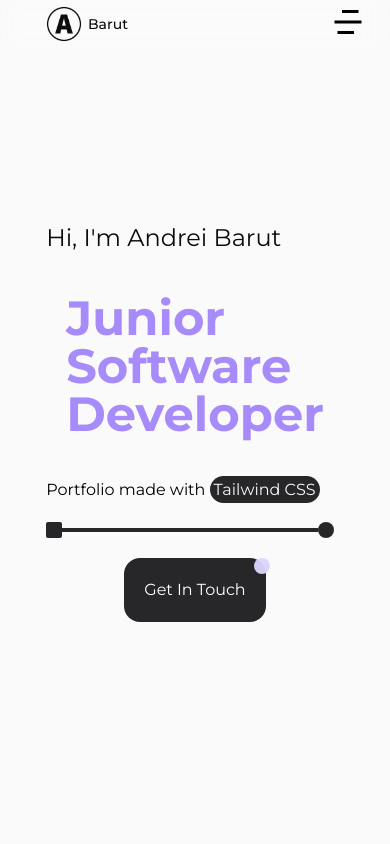
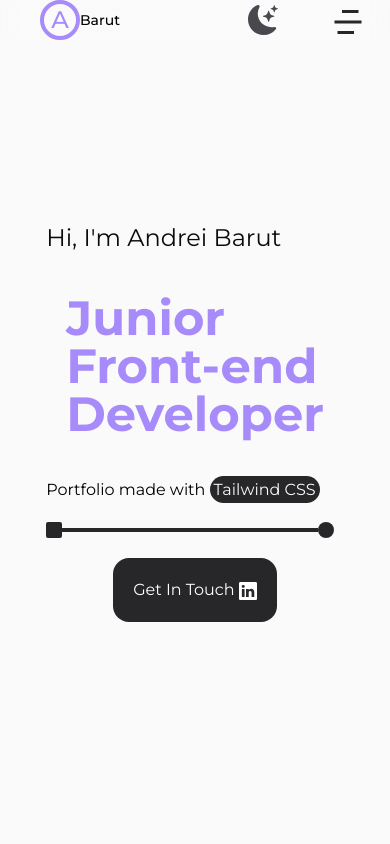
Before and after one commit to andreiBarut/minimalist-web-portfolio, a React (Vite) app: page / in a window 390 px wide. Shown: the top 844 px of the page. Built offline with nearby package versions, Linux system fonts and the light colour scheme; a web font is replaced by a local one.

Commit message:
added dark mode and home animation

```diff
--- a/index.html
+++ b/index.html
@@ -3,11 +3,13 @@
 	<head>
 		<meta charset="UTF-8" />
 		<link rel="icon" type="image/svg+xml" href="/AB-logos_white.png" />
+		<link href="https://unpkg.com/aos@2.3.1/dist/aos.css" rel="stylesheet" />
 		<meta name="viewport" content="width=device-width, initial-scale=1.0" />
 		<title>Andrei Barut - Web Portfolio</title>
 	</head>
-	<body>
+	<body className="dark">
 		<div id="root"></div>
 		<script type="module" src="/src/main.jsx"></script>
+		<script src="https://unpkg.com/aos@2.3.1/dist/aos.js"></script>
 	</body>
 </html>
--- a/package.json
+++ b/package.json
@@ -9,6 +9,7 @@
     "preview": "vite preview"
   },
   "dependencies": {
+    "aos": "^2.3.4",
     "react": "^18.2.0",
     "react-awesome-reveal": "^4.2.3",
     "react-dom": "^18.2.0",
--- a/src/App.css
+++ b/src/App.css
@@ -15,7 +15,7 @@
 	height: 92vh;
 } */
 
-.hi-container {
+/* .hi-container {
 	animation-name: appear;
 	animation-duration: 2s;
 	opacity: 0;
@@ -25,8 +25,6 @@
 	position: absolute;
 	top: 50%;
 	left: 50%;
-
-	/* animation: ease-in; */
 }
 
 @keyframes appear {
@@ -89,4 +87,4 @@
 	animation-name: profile-circle;
 	animation-duration: 2s;
 	animation-iteration-count: infinite;
-}
+} */
--- a/src/App.jsx
+++ b/src/App.jsx
@@ -1,4 +1,4 @@
-import { useState } from "react";
+import { useEffect, useState } from "react";
 import reactLogo from "./assets/react.svg";
 import "./App.css";
 import Navbar from "./components/Navbar";
@@ -9,13 +9,12 @@ import Projects from "./pages/Projects";
 import Hi from "./components/Hi";
 import Footer from "./pages/Footer";
 import { Fade, Zoom, Reveal, Flip, Slide } from "react-awesome-reveal";
-
+import Aos from "aos";
 function App() {
-	const [count, setCount] = useState(0);
-
+	Aos.init();
 	return (
-		<div className="App bg-zinc-50">
-			<Hi />
+		<div className="App bg-zinc-50 dark:bg-zinc-800">
+			{/* <Hi /> */}
 
 			<div className="app-content-container">
 				<Navbar />
--- /dev/null
+++ b/src/components/Logo.jsx
@@ -0,0 +1,12 @@
+const Logo = () => {
+	return (
+		<>
+			<div className="border-4 border-violet-400 rounded-full h-8 w-8 flex justify-center items-center text-violet-400 text-2xl p-4">
+				<a href="#home">A</a>
+			</div>
+			<a href="#home">Barut</a>
+		</>
+	);
+};
+
+export default Logo;
--- a/src/components/Navbar.jsx
+++ b/src/components/Navbar.jsx
@@ -2,12 +2,28 @@ import personalLogo from "../assets/AB-logos_transparent.png";
 import { CiMail } from "react-icons/ci";
 import { RiMenu4Fill } from "react-icons/ri";
 import { useState } from "react";
+import { BsFillMoonStarsFill } from "react-icons/bs";
+import { useEffect } from "react";
+import Logo from "./Logo";
 
 const Navbar = () => {
 	const [isClicked, setIsClicked] = useState(false);
 	const [menuPosition, setMenuPosition] = useState("translateX(200%)");
 	const [skew, setSkew] = useState("skew(0deg");
-	const [menuColor, setMenuColor] = useState("black");
+
+	const [theme, setTheme] = useState("light");
+
+	useEffect(() => {
+		if (theme === "dark") {
+			document.documentElement.classList.add("dark");
+		} else {
+			document.documentElement.classList.remove("dark");
+		}
+	}, [theme]);
+
+	const handleThemeSwitch = () => {
+		setTheme(theme === "dark" ? "light" : "dark");
+	};
 
 	//MOBILE NAV COMPONENT
 	const mobileNav = (
@@ -18,6 +34,7 @@ const Navbar = () => {
 				transitionProperty: "all",
 				transition: "0.8s",
 			}}
+			data-aos="fade-zoom-in"
 		>
 			<ul
 				className="flex flex-col justify-center items-center text-center text-zinc-50 gap-10"
@@ -30,16 +47,13 @@ const Navbar = () => {
 				}}
 			>
 				<li className="hover:scale-125 text-3xl md:text-4xl font-medium transition-all">
-					<a href="#">Home</a>
+					<a href="#home">Home</a>
 				</li>
 				<li className="hover:scale-125 text-3xl md:text-4xl font-medium transition-all">
-					<a href="#">About</a>
+					<a href="#about">About</a>
 				</li>
 				<li className="hover:scale-125 text-3xl md:text-4xl font-medium transition-all">
-					<a href="#">Projects</a>
-				</li>
-				<li className="hover:scale-125 text-3xl md:text-4xl font-medium transition-all">
-					<a href="#">Blog</a>
+					<a href="#projects">Projects</a>
 				</li>
 			</ul>
 		</div>
@@ -50,13 +64,13 @@ const Navbar = () => {
 			setIsClicked(true);
 			setMenuPosition("translateX(0%)");
 			setSkew("skew(180deg)");
-			setMenuColor("white");
+
 			console.log(isClicked);
 		} else if (isClicked === true) {
 			setIsClicked(false);
 			setMenuPosition("translateX(200%)");
 			setSkew("skew(0deg)");
-			setMenuColor("black");
+
 			console.log(isClicked);
 		}
 		console.log(menuPosition);
@@ -66,30 +80,35 @@ const Navbar = () => {
 		<>
 			{mobileNav}
 			<RiMenu4Fill
-				className="flex text-4xl lg:hidden z-50 cursor-pointer fixed right-6 top-1"
+				className="flex text-4xl lg:hidden z-50 cursor-pointer fixed right-6 top-1 text-zinc-800 dark:text-zinc-50"
 				onClick={handleClick}
-				style={{ transform: `${skew}`, transition: "0.8s", color: `${menuColor}` }}
+				style={{ transform: `${skew}`, transition: "0.8s" }}
 			/>
-			<nav className="navbar-container fixed flex items-center justify-between px-10 transition-all font-medium filter backdrop-blur-md w-screen  text-sm md:text-lg z-30">
-				<div className="navbar-logo flex items-center justify-center transform hover:scale-125  cursor-pointer transition-all  animate-pulse">
-					<img src={personalLogo} alt="my personal logo" className="h-12 w-auto " />
-					Barut
+			<nav
+				className="navbar-container fixed flex items-center justify-between px-10 transition-all font-medium filter backdrop-blur-md w-screen  text-sm md:text-lg z-30 dark:text-zinc-50 elementToAnimate"
+				data-aos="zoom-in-up"
+				data-aos-duration="700"
+			>
+				<div className="navbar-logo flex items-center justify-center transform hover:scale-125  cursor-pointer transition-all  ">
+					{/* <img src={personalLogo} alt="my personal logo" className="h-12 w-auto " /> */}
+					<Logo />
 				</div>
+				<BsFillMoonStarsFill
+					className=" text-3xl text-zinc-700 dark:text-violet-400 absolute right-28 lg:left-36 cursor-pointer hover:scale-125   transition-all animate-pulse"
+					onClick={handleThemeSwitch}
+				/>
+
 				<ul className="navbar-menu gap-12 hidden lg:flex">
 					<li className="hover:scale-125   transition-all">
-						<a href="#">Home</a>
+						<a href="#home">Home</a>
 					</li>
 					<li className="hover:scale-125 transition-all">
-						<a href="#">About</a>
+						<a href="#about">About</a>
 					</li>
 					<li className="hover:scale-125 transition-all">
-						<a href="#">Projects</a>
-					</li>
-					<li className="hover:scale-125 transition-all">
-						<a href="#">Blog</a>
+						<a href="#projects">Projects</a>
 					</li>
 				</ul>
-
 				<div className="navbar-mail hidden lg:flex items-center justify-center gap-1 hover:scale-125  transition-all">
 					<CiMail className="text-2xl" />
 
--- a/src/pages/About.jsx
+++ b/src/pages/About.jsx
@@ -5,6 +5,8 @@ const About = () => {
 		<div
 			className="about-container flex flex-col-reverse items-center md:flex-row justify-center h-screen  p-0  lg:p-0 xl:p-20 gap-10 md:gap-10 lg:gap-0 xl:gap-20 relative mb-32 dark:text-zinc-50"
 			id="about"
+			data-aos="zoom-in"
+			data-aos-duration="500"
 		>
 			<section className="w-full md:w-1/2 flex justify-center flex-col text-sm items-center">
 				<img
--- a/src/pages/Home.jsx
+++ b/src/pages/Home.jsx
@@ -1,13 +1,63 @@
 import { useEffect } from "react";
 import profilePic from "../assets/profilePic-removebg.png";
 import { useState } from "react";
+import { BsLinkedin } from "react-icons/bs";
+
 const Home = () => {
-	const keywordArr = ["Software", "Web", "Front-End"];
+	const ranMath = Math.random();
+	// const letters = "ABCDEFGHIJKLMNOPQRSTUVWXYZ";
+	// const [randomNr, setRandomNr] = useState("Software");
+	// const [iteration, setIteration] = useState(0);
+	// useEffect(() => {
+	// 	const interval = setInterval(() => {
+	// 		setRandomNr((prevWord) =>
+	// 			prevWord
+	// 				.split("")
+	// 				.map((letter) => letters[Math.floor(Math.random() * 26)])
+	// 				.join("")
+	// 		);
+	// 		if (iteration >= 10) {
+	// 			setIteration(0);
+	// 			return () => clearInterval(interval);
+	// 		} else {
+	// 			setIteration((prevIteration) => prevIteration + 1);
+	// 		}
+	// 		console.log(iteration);
+	// 	}, 1000);
+	// }, [randomNr]);
+
+	const [changeableText, setChangeableText] = useState("");
+
+	useEffect(() => {
+		setInterval(() => {
+			setTimeout(() => {
+				setChangeableText("Front-end");
+			}, 0);
+			setTimeout(() => {
+				setChangeableText("Web");
+			}, 500);
+			setTimeout(() => {
+				setChangeableText("Software");
+			}, 1500);
+		}, 2000);
+	}, []);
+
+	// const handleHover = (e) => {
+	// 	setRandomNr((prevWord) =>
+	// 		prevWord
+	// 			.split("")
+	// 			.map((letter) => letters[Math.floor(Math.random() * 26)])
+	// 			.join("")
+	// 	);
+	// };
 
 	return (
+		<>
 			<div
-			className="home-container flex justify-center flex-row items-center  gap-5 md:gap-24 lg:gap-52 h-screen mb-32 dark:text-zinc-50"
+				className="home-container flex justify-center flex-row items-center  gap-5 md:gap-24 lg:gap-52 h-screen mb-32 dark:text-zinc-50 elementToAnimate"
 				id="home"
+				data-aos="zoom-in"
+				data-aos-duration="2000"
 			>
 				<section className="flex flex-col justify-center items-start gap-5 transition-all relative">
 					<h6 className="text-2xl lg:text-3xl xl:text-4xl animate-pulse">
@@ -15,7 +65,7 @@ const Home = () => {
 					</h6>
 
 					<h2 className="text-5xl xl:text-6xl font-bold text-violet-400 rounded-xl p-5">
-					Junior <br /> Software <br /> Developer
+						Junior <br /> {changeableText} <br /> Developer
 					</h2>
 					<p className="text-md ">
 						Portfolio made with{" "}
@@ -24,14 +74,19 @@ const Home = () => {
 						</span>
 					</p>
 					<div className="flex items-center md:flex">
-					<div className="w-4 h-4 rounded-sm bg-zinc-800"></div>
-					<div className="w-64 h-1 bg-zinc-800"></div>
-					<div className="w-4 h-4 rounded-full bg-zinc-800"></div>
+						<div className="w-4 h-4 rounded-sm bg-zinc-800 dark:bg-zinc-300"></div>
+						<div className="w-64 h-1 bg-zinc-800 dark:bg-zinc-300"></div>
+						<div className="w-4 h-4 rounded-full bg-zinc-800 dark:bg-zinc-300"></div>
 					</div>
-				<button className="bg-zinc-800 text-white p-5 rounded-2xl hover:bg-violet-400 hover:ring hover:ring-zinc-600 hover:ring-offset-8 transition-all    hover:scale-105 mx-auto md:mx-0 dark:bg-zinc-200 dark:text-zinc-800">
-					Get In Touch
+					<button className="bg-zinc-800 text-white p-5 rounded-2xl hover:bg-violet-400 hover:ring hover:ring-zinc-600 dark:hover:ring-violet-400 hover:ring-offset-8 dark:hover:ring-offset-1 transition-all    hover:scale-105 mx-auto md:mx-0 dark:bg-zinc-300 dark:text-zinc-800 flex justify-center items-center">
+						<a
+							href="https://www.linkedin.com/in/andrei-emilian-b%C4%83ru%C8%9B-254387237"
+							target="_blank"
+						>
+							Get In Touch <BsLinkedin className="inline text-lg" />
+						</a>
 					</button>
-				<div className="w-4 h-4 rounded-full bg-violet-200 absolute bottom-12 left-52 md:left-32  animate-pulse"></div>
+					{/* <div className="w-4 h-4 rounded-full bg-violet-200 absolute bottom-12 left-56 md:left-32  animate-pulse"></div> */}
 				</section>
 				<section className="hidden md:block ">
 					<div className="home-profile-circle bg-zinc-300 rounded-full w-56 md:w-80 lg:w-96  transition-all ">
@@ -43,6 +98,7 @@ const Home = () => {
 					</div>
 				</section>
 			</div>
+		</>
 	);
 };
 
--- a/src/pages/Projects.jsx
+++ b/src/pages/Projects.jsx
@@ -8,18 +8,24 @@ const Projects = () => {
 		<div
 			className="projects-container h-max flex flex-col justify-center items-center mb-10 dark:text-zinc-50"
 			id="projects"
+			data-aos="zoom-in"
+			data-aos-duration="500"
 		>
 			<h1 className="text-4xl font-bold p-10 flex justify-center items-center">
 				<GiLightBulb className="text-6xl text-violet-400 animate-pulse" />
 				Some of my Recent Projects{" "}
 			</h1>
 			<div className="hidden lg:flex items-center md:flex mb-20">
-				<div className="w-4 h-4 rounded-full bg-zinc-800"></div>
-				<div className="w-64 h-1 bg-zinc-800"></div>
-				<div className="w-4 h-4 rounded-sm bg-zinc-800"></div>
+				<div className="w-4 h-4 rounded-full bg-zinc-800 dark:bg-zinc-300"></div>
+				<div className="w-64 h-1 bg-zinc-800 dark:bg-zinc-300"></div>
+				<div className="w-4 h-4 rounded-sm bg-zinc-800 dark:bg-zinc-300"></div>
 			</div>
 			<section className=" flex flex-row flex-wrap justify-center items-center gap-5">
-				<article className="w-96  shadow-sm shadow-zinc-900 flex text-center flex-col justify-center items-center rounded-xl h-96">
+				<article
+					className="w-96  shadow-sm shadow-zinc-900 flex text-center flex-col justify-center items-center rounded-xl h-96"
+					data-aos="flip-left"
+					data-aos-duration="500"
+				>
 					<img
 						src={grandmasRecipes}
 						className="rounded-t-2xl w-52 "
@@ -47,7 +53,11 @@ const Projects = () => {
 						</a>
 					</div>
 				</article>
-				<article className="w-96  shadow-sm shadow-zinc-900 flex text-center flex-col justify-center items-center rounded-xl    h-96">
+				<article
+					className="w-96  shadow-sm shadow-zinc-900 flex text-center flex-col justify-center items-center rounded-xl    h-96"
+					data-aos="flip-left"
+					data-aos-duration="500"
+				>
 					<img
 						src={grandmasRecipes}
 						className="rounded-t-2xl w-52 "
@@ -75,7 +85,11 @@ const Projects = () => {
 						</a>
 					</div>
 				</article>
-				<article className="w-96  shadow-sm shadow-zinc-900 flex text-center flex-col justify-center items-center rounded-xl    h-96">
+				<article
+					className="w-96  shadow-sm shadow-zinc-900 flex text-center flex-col justify-center items-center rounded-xl    h-96"
+					data-aos="flip-left"
+					data-aos-duration="500"
+				>
 					<img
 						src={grandmasRecipes}
 						className="rounded-t-2xl w-52 "
@@ -103,7 +117,11 @@ const Projects = () => {
 						</a>
 					</div>
 				</article>
-				<article className="w-96  shadow-sm shadow-zinc-900 flex text-center flex-col justify-center items-center rounded-xl    h-96">
+				<article
+					className="w-96  shadow-sm shadow-zinc-900 flex text-center flex-col justify-center items-center rounded-xl    h-96"
+					data-aos="flip-left"
+					data-aos-duration="500"
+				>
 					<img
 						src={grandmasRecipes}
 						className="rounded-t-2xl w-52 "
--- a/tailwind.config.cjs
+++ b/tailwind.config.cjs
@@ -1,10 +1,12 @@
 /** @type {import('tailwindcss').Config} */
 module.exports = {
 	content: ["./index.html", "./src/**/*.{js,ts,jsx,tsx}"],
+	darkMode: "class",
 	theme: {
 		extend: {
 			width: {
 				"40viewW": "40vw",
+				"95viewW": "90vw",
 			},
 			height: {
 				"90viewH": "90vh",
```
Also changed, not shown: 1 other file (tests, documents, lock files or other folders). Lines whose indentation alone changed are shown as unchanged.
